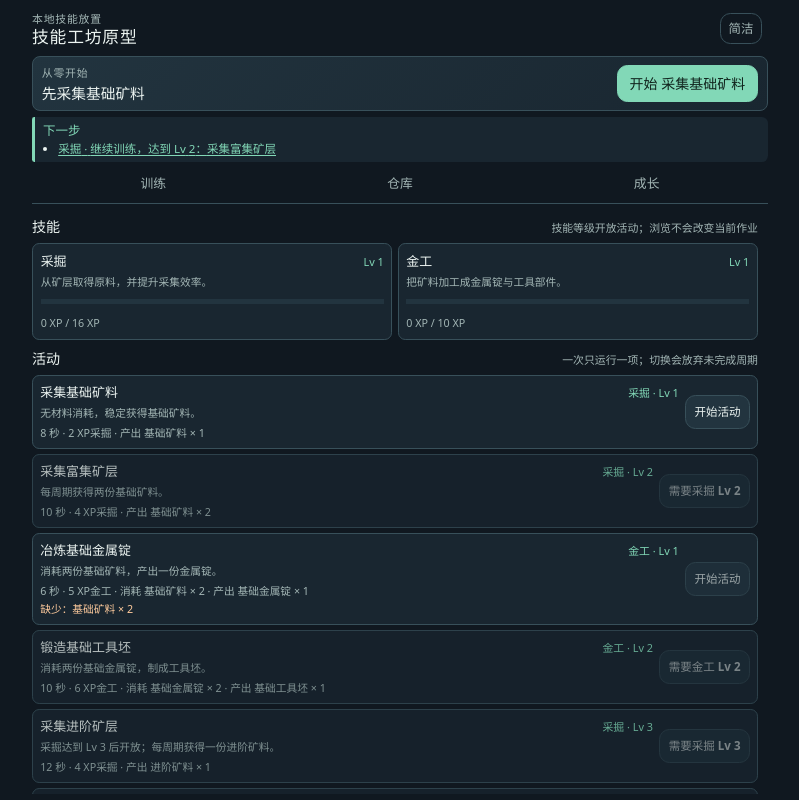
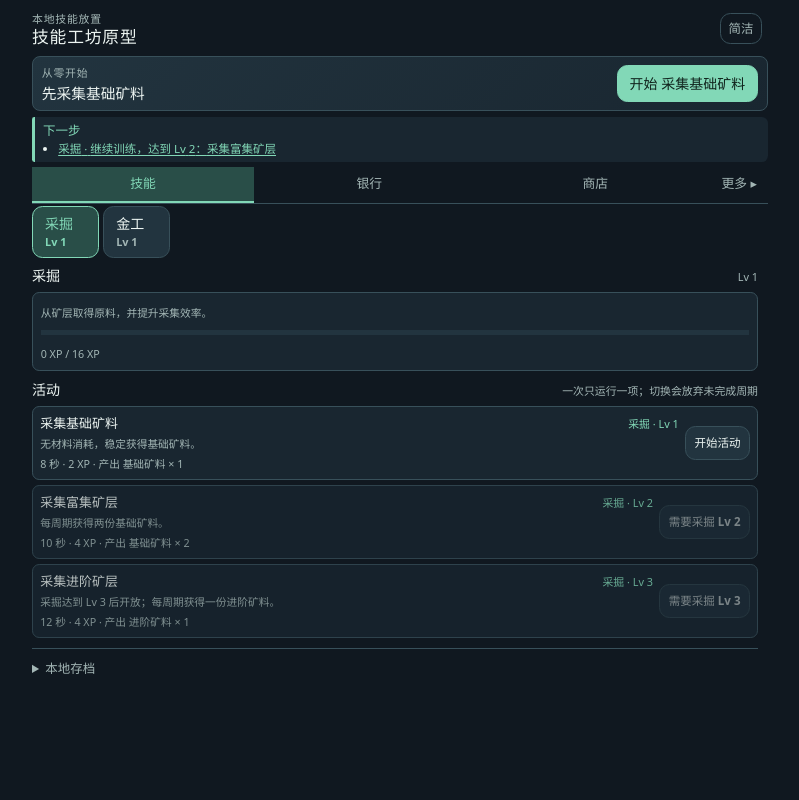
Before and after one commit to xuxiaoyu233/game, a React (Vite) app: page / in a window 1280 px wide. Shown: the whole page, without its empty margins (240-1039 px from the left). Built offline with nearby package versions, Linux system fonts and the light colour scheme.

Commit message:
feat: S2 批 melvor-ia 技能中心导航（技能页过滤、二级入口披露、跨技能锚点修复）

```diff
--- a/src/app/SkillPrototypeApp.tsx
+++ b/src/app/SkillPrototypeApp.tsx
@@ -8,19 +8,19 @@ import {
   type MouseEvent,
 } from 'react';
 import type { PrototypeRuntime, SkillPrototypeV1Package } from './skill-prototype-types';
-import type { SkillLoopCommand } from '../domain/skill-loop/types';
+import type { SkillLoopCommand, SkillLoopId } from '../domain/skill-loop/types';
 import type { WindowPort } from '../platform/ports';
 import { readPreferences, writePreferences } from './preferences';
 import { ACTION_ERRORS } from './action-errors';
-import { PROTOTYPE_TABS, tabForAnchor, type PrototypeTabId } from './shell/tabs';
+import { NAV_TABS, tabForAnchor, type PrototypeTabId } from './shell/tabs';
 import { BankPage } from './shell/BankPage';
 import { CurrentActivityBar } from './shell/CurrentActivityBar';
-import { GrowthPage } from './shell/GrowthPage';
 import { NextStepPanel } from './shell/NextStepPanel';
 import { ReturnReportPanel } from './shell/ReturnReportPanel';
 import { SaveMenu } from './shell/SaveMenu';
-import { SkillMenu } from './shell/SkillMenu';
+import { SkillMenu, SkillStrip } from './shell/SkillMenu';
 import { SkillPage } from './shell/SkillPage';
+import { ShopPage } from './shell/ShopPage';
 import { WindowActions } from './shell/WindowActions';
 import './skill-prototype.css';
 
@@ -42,15 +42,19 @@ export function SkillPrototypeApp({ runtime, content, windowPort }: SkillPrototy
   const [notice, setNotice] = useState<string | null>(null);
   const [busy, setBusy] = useState(false);
   const [pinned, setPinned] = useState(false);
-  const [activeTab, setActiveTab] = useState<PrototypeTabId>('training');
+  const [activeTab, setActiveTab] = useState<PrototypeTabId>('skill');
   const [anchorVersion, setAnchorVersion] = useState(0);
   const tabPanelRef = useRef<HTMLDivElement | null>(null);
   const tabButtonRefs = useRef<(HTMLButtonElement | null)[]>([]);
+  const pendingTabFocusRef = useRef<number | null>(null);
   const pendingAnchorId = useRef<string | null>(null);
   const [preferences, setPreferences] = useState(() =>
     readPreferences(content.theme.id, PREFERENCES_KEY),
   );
   const { definition, theme } = content;
+  const [activeSkillId, setActiveSkillId] = useState<SkillLoopId>(
+    () => definition.skills[0]?.id ?? 'mining',
+  );
   const colors = theme.colors;
   const style = {
     '--background': colors.background,
@@ -121,6 +125,13 @@ export function SkillPrototypeApp({ runtime, content, windowPort }: SkillPrototy
     panel.scrollTop = 0;
   }, [activeTab, anchorVersion]);
 
+  useEffect(() => {
+    const index = pendingTabFocusRef.current;
+    if (index === null) return;
+    pendingTabFocusRef.current = null;
+    tabButtonRefs.current[index]?.focus();
+  }, [activeTab]);
+
   function operate(operation: () => Promise<unknown>, success?: string): void {
     setBusy(true);
     setNotice(null);
@@ -147,9 +158,24 @@ export function SkillPrototypeApp({ runtime, content, windowPort }: SkillPrototy
   }
 
   function navigateToAnchor(targetId: string): void {
+    const skillId = skillForAnchor(targetId);
+    if (skillId !== null) setActiveSkillId(skillId);
     pendingAnchorId.current = targetId;
     setActiveTab(tabForAnchor(targetId));
     setAnchorVersion((version) => version + 1);
+  }
+
+  /** 技能页只渲染当前选中技能的内容，跨技能锚点在跳转前必须先把所属技能选中。 */
+  function skillForAnchor(anchorId: string): SkillLoopId | null {
+    if (anchorId.startsWith('skill-progress-')) {
+      const candidate = anchorId.slice('skill-progress-'.length);
+      return definition.skills.some((skill) => skill.id === candidate) ? candidate : null;
+    }
+    if (anchorId.startsWith('activity-')) {
+      const candidate = anchorId.slice('activity-'.length);
+      return definition.activities.find((activity) => activity.id === candidate)?.skillId ?? null;
+    }
+    return null;
   }
 
   function handleAnchorClick(event: MouseEvent<HTMLAnchorElement>, targetId: string): void {
@@ -158,14 +184,14 @@ export function SkillPrototypeApp({ runtime, content, windowPort }: SkillPrototy
   }
 
   function focusTab(index: number): void {
-    const tab = PROTOTYPE_TABS[index];
+    const tab = NAV_TABS[index];
     if (tab === undefined) return;
+    pendingTabFocusRef.current = index;
     setActiveTab(tab.id);
-    tabButtonRefs.current[index]?.focus();
   }
 
   function handleTabKeyDown(event: KeyboardEvent<HTMLButtonElement>, index: number): void {
-    const lastIndex = PROTOTYPE_TABS.length - 1;
+    const lastIndex = NAV_TABS.length - 1;
     if (event.key === 'ArrowRight') focusTab(index === lastIndex ? 0 : index + 1);
     else if (event.key === 'ArrowLeft') focusTab(index === 0 ? lastIndex : index - 1);
     else if (event.key === 'Home') focusTab(0);
@@ -263,6 +289,18 @@ export function SkillPrototypeApp({ runtime, content, windowPort }: SkillPrototy
         onKeyDown={handleTabKeyDown}
       />
 
+      {activeTab === 'skill' && (
+        <SkillStrip
+          skills={definition.skills.map((skill) => ({
+            id: skill.id,
+            level: summary.skills[skill.id]?.level ?? 1,
+          }))}
+          activeSkillId={activeSkillId}
+          theme={theme}
+          onSelectSkill={setActiveSkillId}
+        />
+      )}
+
       <div
         className="skill-prototype-tab-panel"
         id="skill-prototype-tab-panel"
@@ -271,7 +309,7 @@ export function SkillPrototypeApp({ runtime, content, windowPort }: SkillPrototy
         data-testid="tab-panel"
         ref={tabPanelRef}
       >
-        {activeTab === 'training' && (
+        {activeTab === 'skill' && (
           <>
             {returnReport !== null && (
               <ReturnReportPanel
@@ -291,6 +329,7 @@ export function SkillPrototypeApp({ runtime, content, windowPort }: SkillPrototy
               state={state}
               summary={summary}
               current={current}
+              activeSkillId={activeSkillId}
               busy={busy}
               actionFor={actionFor}
               onDispatch={dispatch}
@@ -298,12 +337,12 @@ export function SkillPrototypeApp({ runtime, content, windowPort }: SkillPrototy
           </>
         )}
 
-        {activeTab === 'warehouse' && (
+        {activeTab === 'bank' && (
           <BankPage content={content} theme={theme} state={state} summary={summary} />
         )}
 
-        {activeTab === 'growth' && (
-          <GrowthPage
+        {activeTab === 'shop' && (
+          <ShopPage
             content={content}
             theme={theme}
             state={state}
@@ -314,6 +353,21 @@ export function SkillPrototypeApp({ runtime, content, windowPort }: SkillPrototy
           />
         )}
 
+        {(activeTab === 'equipment' || activeTab === 'mastery') && (
+          <section
+            className="skill-prototype-section"
+            aria-label={activeTab === 'equipment' ? '装备' : '熟练'}
+          >
+            <div className="skill-prototype-section-heading">
+              <h2>{activeTab === 'equipment' ? '装备' : '熟练'}</h2>
+              <span>尚未接入</span>
+            </div>
+            <p className="skill-prototype-route-note" data-testid={`placeholder-${activeTab}`}>
+              该页面为前端骨架占位：交互外壳已就位，游戏内容与规则尚未接入，也不写入存档。
+            </p>
+          </section>
+        )}
+
         <SaveMenu runtime={runtime} busy={busy} ready={ready} operate={operate} />
       </div>
     </main>
--- a/src/app/shell/SkillMenu.tsx
+++ b/src/app/shell/SkillMenu.tsx
@@ -1,5 +1,7 @@
-import type { KeyboardEvent, MutableRefObject } from 'react';
-import { PROTOTYPE_TABS, type PrototypeTabId } from './tabs';
+import { useState, type KeyboardEvent, type MutableRefObject } from 'react';
+import type { SkillLoopId } from '../../domain/skill-loop/types';
+import type { SkillLoopTheme } from '../../themes/skill-prototype-v1';
+import { PROTOTYPE_TABS, SECONDARY_TABS, type PrototypeTabId } from './tabs';
 
 interface SkillMenuProps {
   readonly activeTab: PrototypeTabId;
@@ -9,19 +11,41 @@ interface SkillMenuProps {
 }
 
 /**
- * 主导航条。当前形态是三页签（训练/仓库/成长），骨架批次 `melvor-ia` 会改为
- * “技能 · 银行 · 商店 · 装备 · 熟练”的技能中心导航，此组件负责承载该变化。
+ * 主导航条（Melvor 左菜单的压缩形态）：一级入口 + 「更多」披露的二级入口。
+ * 360 宽放不下全部入口，二级入口默认收起；「更多」只负责展开/收起，
+ * 展开本身不切换页面，收起时若正停在二级入口则回到技能页（选中项必须可见）。
+ * 「更多」是披露按钮而非页签，放在 tablist 之外以保持 ARIA 结构有效。
  */
 
+const PRIMARY_ENTRIES = PROTOTYPE_TABS.map((tab, index) => ({ ...tab, index }));
+const SECONDARY_ENTRIES = SECONDARY_TABS.map((tab, index) => ({
+  ...tab,
+  index: PRIMARY_ENTRIES.length + index,
+}));
+
 export function SkillMenu({ activeTab, tabButtonRefs, onSelect, onKeyDown }: SkillMenuProps) {
+  const [disclosureOpen, setDisclosureOpen] = useState(false);
+  const secondaryActive = SECONDARY_TABS.some((tab) => tab.id === activeTab);
+  const showSecondary = disclosureOpen || secondaryActive;
+
+  function toggleSecondary(): void {
+    if (showSecondary) {
+      setDisclosureOpen(false);
+      if (secondaryActive) onSelect(PROTOTYPE_TABS[0].id);
+      return;
+    }
+    setDisclosureOpen(true);
+  }
+
   return (
+    <div className="skill-prototype-tabs">
       <div
-      className="skill-prototype-tabs"
+        className="skill-prototype-tablist"
         role="tablist"
         aria-label="游戏页面"
         data-testid="tab-list"
       >
-      {PROTOTYPE_TABS.map((tab, index) => {
+        {PRIMARY_ENTRIES.map((tab) => {
           const selected = activeTab === tab.id;
           return (
             <button
@@ -35,15 +59,89 @@ export function SkillMenu({ activeTab, tabButtonRefs, onSelect, onKeyDown }: Ski
               tabIndex={selected ? 0 : -1}
               data-testid={`tab-${tab.id}`}
               ref={(element) => {
-              tabButtonRefs.current[index] = element;
+                tabButtonRefs.current[tab.index] = element;
               }}
               onClick={() => onSelect(tab.id)}
-            onKeyDown={(event) => onKeyDown(event, index)}
+              onKeyDown={(event) => onKeyDown(event, tab.index)}
+            >
+              {tab.label}
+            </button>
+          );
+        })}
+        {showSecondary && (
+          <div
+            className="skill-prototype-secondary-tabs"
+            id="skill-prototype-secondary-tabs"
+            role="presentation"
+          >
+            {SECONDARY_ENTRIES.map((tab) => {
+              const selected = activeTab === tab.id;
+              return (
+                <button
+                  className="skill-prototype-tab"
+                  type="button"
+                  key={tab.id}
+                  id={`prototype-tab-${tab.id}`}
+                  role="tab"
+                  aria-selected={selected}
+                  aria-controls="skill-prototype-tab-panel"
+                  tabIndex={selected ? 0 : -1}
+                  data-testid={`tab-${tab.id}`}
+                  ref={(element) => {
+                    tabButtonRefs.current[tab.index] = element;
+                  }}
+                  onClick={() => onSelect(tab.id)}
+                  onKeyDown={(event) => onKeyDown(event, tab.index)}
                 >
                   {tab.label}
                 </button>
               );
             })}
           </div>
+        )}
+      </div>
+      <button
+        className="skill-prototype-tab skill-prototype-tab-more"
+        type="button"
+        aria-expanded={showSecondary}
+        aria-controls={showSecondary ? 'skill-prototype-secondary-tabs' : undefined}
+        data-testid="tab-more"
+        onClick={toggleSecondary}
+      >
+        更多{showSecondary ? ' ▾' : ' ▸'}
+      </button>
+    </div>
   );
 }
+
+interface SkillStripProps {
+  readonly skills: readonly { readonly id: SkillLoopId; readonly level: number }[];
+  readonly activeSkillId: SkillLoopId;
+  readonly theme: SkillLoopTheme;
+  readonly onSelectSkill: (skillId: SkillLoopId) => void;
+}
+
+/** 技能滑动条：Melvor 左菜单技能列表的压缩形态，当前技能高亮。 */
+
+export function SkillStrip({ skills, activeSkillId, theme, onSelectSkill }: SkillStripProps) {
+  return (
+    <div className="skill-prototype-skill-strip" data-testid="skill-strip">
+      {skills.map((skill) => {
+        const active = skill.id === activeSkillId;
+        return (
+          <button
+            className="skill-prototype-skill-chip"
+            type="button"
+            key={skill.id}
+            aria-pressed={active}
+            data-testid={`skill-chip-${skill.id}`}
+            onClick={() => onSelectSkill(skill.id)}
+          >
+            <span>{theme.skillCopy[skill.id]?.label ?? skill.id}</span>
+            <small>Lv {skill.level}</small>
+          </button>
+        );
+      })}
+    </div>
+  );
+}
--- a/src/app/shell/SkillPage.tsx
+++ b/src/app/shell/SkillPage.tsx
@@ -1,11 +1,12 @@
 import type {
   CurrentActivity,
   SkillLoopCommand,
+  SkillLoopId,
   SkillLoopState,
+  SkillLoopSummary,
 } from '../../domain/skill-loop/types';
 import type { SkillLoopTheme } from '../../themes/skill-prototype-v1';
 import type { SkillPrototypeV1Package } from '../skill-prototype-types';
-import type { SkillLoopSummary } from '../../domain/skill-loop/types';
 import { formatCount, formatSeconds } from '../format';
 import { getRecipeInputs, missingMaterials } from '../skill-derivations';
 
@@ -15,12 +16,16 @@ interface SkillPageProps {
   readonly state: SkillLoopState;
   readonly summary: SkillLoopSummary;
   readonly current: CurrentActivity | null;
+  readonly activeSkillId: SkillLoopId;
   readonly busy: boolean;
   readonly actionFor: (activityId: string) => SkillLoopCommand;
   readonly onDispatch: (command: SkillLoopCommand) => void;
 }
 
-/** 训练页：技能等级卡与活动列表。骨架批次会把活动按技能分组，形态改为 Melvor 式技能页。 */
+/**
+ * 技能页（Melvor 技能页的压缩形态）：顶部该技能经验条 + 该技能的动作瓦片。
+ * 只显示当前选中技能的内容，切换技能由 `SkillStrip` 完成。
+ */
 
 export function SkillPage({
   content,
@@ -28,48 +33,40 @@ export function SkillPage({
   state,
   summary,
   current,
+  activeSkillId,
   busy,
   actionFor,
   onDispatch,
 }: SkillPageProps) {
   const { definition } = content;
+  const progress = summary.skills[activeSkillId];
+  const copy = theme.skillCopy[activeSkillId];
+  const activities = definition.activities.filter((activity) => activity.skillId === activeSkillId);
+
+  const threshold = progress?.xpForNextLevel ?? null;
+  const progressMax = threshold ?? progress?.xpCeiling ?? Math.max(progress?.xp ?? 0, 1);
+  const progressValue =
+    threshold !== null && progress !== undefined
+      ? Math.min(progress.xp, threshold)
+      : progress?.xpCeiling !== null && progress !== undefined
+        ? Math.min(progress.xp, progress.xpCeiling)
+        : 1;
+
   return (
     <>
+      {progress !== undefined && copy !== undefined && (
         <section className="skill-prototype-section" aria-labelledby="skill-progress-title">
           <div className="skill-prototype-section-heading">
-          <h2 id="skill-progress-title">技能</h2>
-          <span>技能等级开放活动；浏览不会改变当前作业</span>
+            <h2 id="skill-progress-title">{copy.label}</h2>
+            <span>Lv {progress.level}</span>
           </div>
-        <div className="skill-prototype-skill-grid">
-          {definition.skills.map((skill) => {
-            const progress = summary.skills[skill.id];
-            const copy = theme.skillCopy[skill.id];
-            if (progress === undefined || copy === undefined) return null;
-            const threshold = progress.xpForNextLevel;
-            const progressMax = threshold ?? progress.xpCeiling ?? Math.max(progress.xp, 1);
-            const progressValue =
-              threshold !== null
-                ? Math.min(progress.xp, threshold)
-                : progress.xpCeiling !== null
-                  ? Math.min(progress.xp, progress.xpCeiling)
-                  : 1;
-            return (
           <article
             className="skill-prototype-skill"
-                id={`skill-progress-${skill.id}`}
-                data-testid={`skill-progress-${skill.id}`}
-                key={skill.id}
+            id={`skill-progress-${activeSkillId}`}
+            data-testid={`skill-progress-${activeSkillId}`}
           >
-                <div className="skill-prototype-skill-heading">
-                  <h3>{copy.label}</h3>
-                  <span>Lv {progress.level}</span>
-                </div>
             <p>{copy.description}</p>
-                <progress
-                  max={progressMax}
-                  value={progressValue}
-                  aria-label={`${copy.label}经验`}
-                />
+            <progress max={progressMax} value={progressValue} aria-label={`${copy.label}经验`} />
             <small>
               {formatCount(progress.xp)} XP
               {threshold === null
@@ -78,10 +75,8 @@ export function SkillPage({
               {progress.atPrototypeCap && ' · 已达当前原型经验上限'}
             </small>
           </article>
-            );
-          })}
-        </div>
         </section>
+      )}
 
       <section className="skill-prototype-section" aria-labelledby="activity-list-title">
         <div className="skill-prototype-section-heading">
@@ -89,20 +84,18 @@ export function SkillPage({
           <span>一次只运行一项；切换会放弃未完成周期</span>
         </div>
         <div className="skill-prototype-activity-list">
-          {definition.activities.map((activity) => {
+          {activities.map((activity) => {
             const active = current?.activityId === activity.id;
             const unlocked = summary.availableActivityIds.includes(activity.id);
             const requirements = getRecipeInputs(activity.id, content);
             const missing = missingMaterials(state.inventory, requirements, theme);
-            const skill = summary.skills[activity.skillId];
-            const skillCopy = theme.skillCopy[activity.skillId];
             const itemOutputs =
               activity.kind === 'gather'
                 ? activity.outputs
                 : (definition.recipes.find((recipe) => recipe.id === activity.recipeId)?.outputs ??
                   []);
             const actionLabel = !unlocked
-              ? `需要${skillCopy?.label ?? activity.skillId} Lv ${activity.requiredLevel}`
+              ? `需要${copy?.label ?? activity.skillId} Lv ${activity.requiredLevel}`
               : active
                 ? current?.status === 'running'
                   ? '正在运行'
@@ -120,13 +113,12 @@ export function SkillPage({
                   <div className="skill-prototype-activity-title">
                     <h3>{theme.activityCopy[activity.id]?.label ?? activity.id}</h3>
                     <span>
-                      {skillCopy?.label ?? activity.skillId} · Lv {activity.requiredLevel}
+                      {copy?.label ?? activity.skillId} · Lv {activity.requiredLevel}
                     </span>
                   </div>
                   <p>{theme.activityCopy[activity.id]?.description}</p>
                   <small>
                     {formatSeconds(activity.durationMs)} · {activity.xpPerCycle} XP
-                    {skillCopy?.label ?? activity.skillId}
                     {requirements.length > 0 &&
                       ` · 消耗 ${requirements.map((entry) => `${theme.itemCopy[entry.itemId]?.label} × ${entry.amount}`).join('、')}`}
                     {` · 产出 ${itemOutputs.map((entry) => `${theme.itemCopy[entry.itemId]?.label} × ${entry.amount}`).join('、')}`}
@@ -151,7 +143,7 @@ export function SkillPage({
                 >
                   {actionLabel}
                 </button>
-                {skill?.atPrototypeCap && unlocked && (
+                {progress?.atPrototypeCap && unlocked && (
                   <span className="skill-prototype-cap-tag">本原型最高等级</span>
                 )}
               </article>
--- a/src/app/shell/tabs.ts
+++ b/src/app/shell/tabs.ts
@@ -1,22 +1,32 @@
-/** 主导航页签与锚点定位的共享定义（app 层）。 */
+/** 主导航、二级入口与锚点定位的共享定义（app 层）。 */
 
 export const PROTOTYPE_TABS = [
-  { id: 'training', label: '训练' },
-  { id: 'warehouse', label: '仓库' },
-  { id: 'growth', label: '成长' },
+  { id: 'skill', label: '技能' },
+  { id: 'bank', label: '银行' },
+  { id: 'shop', label: '商店' },
 ] as const;
 
-export type PrototypeTabId = (typeof PROTOTYPE_TABS)[number]['id'];
+/** 二级入口：一级导航放不下的页面（骨架阶段为占位）。 */
+export const SECONDARY_TABS = [
+  { id: 'equipment', label: '装备' },
+  { id: 'mastery', label: '熟练' },
+] as const;
+
+export type PrototypeTabId =
+  (typeof PROTOTYPE_TABS)[number]['id'] | (typeof SECONDARY_TABS)[number]['id'];
+
+/** 主导航全部入口（一级 + 二级），方向键轮巡与 ref 索引共用此顺序。 */
+export const NAV_TABS = [...PROTOTYPE_TABS, ...SECONDARY_TABS] as const;
 
 // 锚点 id → 所在页签。集中登记，避免在各处用前缀判断散落推导；新增锚点类型必须在此登记。
 const ANCHOR_PREFIX_TABS: readonly (readonly [string, PrototypeTabId])[] = [
-  ['upgrade-', 'growth'],
-  ['activity-', 'training'],
-  ['skill-progress-', 'training'],
+  ['upgrade-', 'shop'],
+  ['activity-', 'skill'],
+  ['skill-progress-', 'skill'],
 ];
 
 const ANCHOR_EXACT_TABS: Readonly<Record<string, PrototypeTabId>> = {
-  'return-report': 'training',
+  'return-report': 'skill',
 };
 
 export function tabForAnchor(anchorId: string): PrototypeTabId {
@@ -25,5 +35,5 @@ export function tabForAnchor(anchorId: string): PrototypeTabId {
   for (const [prefix, tabId] of ANCHOR_PREFIX_TABS) {
     if (anchorId.startsWith(prefix)) return tabId;
   }
-  return 'training';
+  return 'skill';
 }
--- a/src/app/skill-prototype.css
+++ b/src/app/skill-prototype.css
@@ -316,15 +316,24 @@
 }
 
 .skill-prototype-tabs {
-  display: grid;
+  display: flex;
   flex: none;
-  grid-template-columns: repeat(3, minmax(0, 1fr));
+  flex-wrap: wrap;
+  align-items: stretch;
   gap: 0.25rem;
-  margin-bottom: 0.25rem;
+  margin-bottom: 0.1rem;
   border-bottom: 1px solid var(--border);
 }
 
+.skill-prototype-tablist {
+  display: flex;
+  flex: 1 1 auto;
+  flex-wrap: wrap;
+  gap: 0.25rem;
+}
+
 .skill-prototype .skill-prototype-tab {
+  flex: 1 1 auto;
   min-height: 2.25rem;
   border: 0;
   border-bottom: 2px solid transparent;
@@ -335,10 +344,63 @@
   font-size: 0.8rem;
 }
 
-.skill-prototype .skill-prototype-tab[aria-pressed='true'] {
+.skill-prototype .skill-prototype-tab[aria-selected='true'] {
   border-bottom-color: var(--accent);
   color: var(--accent);
   background: var(--accent-soft);
+}
+
+.skill-prototype .skill-prototype-tab-more {
+  flex: 0 0 auto;
+  min-width: 3.6rem;
+}
+
+.skill-prototype-secondary-tabs {
+  display: flex;
+  flex-wrap: wrap;
+  gap: 0.25rem;
+}
+
+.skill-prototype-skill-strip {
+  display: flex;
+  flex: none;
+  gap: 0.25rem;
+  margin-bottom: 0;
+  overflow-x: auto;
+  overscroll-behavior-x: contain;
+  scrollbar-width: thin;
+}
+
+.skill-prototype-skill-chip {
+  display: flex;
+  flex: 0 0 auto;
+  flex-direction: column;
+  align-items: flex-start;
+  gap: 0.02rem;
+  min-width: 4.2rem;
+  min-height: 1.7rem;
+  border: 1px solid var(--border);
+  border-radius: 0.45rem;
+  padding: 0.1rem 0.42rem;
+  color: var(--text);
+  background: var(--surface);
+  font-size: 0.75rem;
+  line-height: 1.1;
+}
+
+.skill-prototype-skill-chip small {
+  color: var(--muted);
+  font-size: 0.68rem;
+}
+
+.skill-prototype-skill-chip[aria-pressed='true'] {
+  border-color: var(--accent);
+  color: var(--accent);
+  background: var(--accent-soft);
+}
+
+.skill-prototype-skill-chip[aria-pressed='true'] small {
+  color: var(--accent);
 }
 
 .skill-prototype-return-shortcut {
@@ -368,12 +430,6 @@
   text-align: right;
 }
 
-.skill-prototype-skill-grid {
-  display: grid;
-  grid-template-columns: repeat(2, minmax(0, 1fr));
-  gap: 0.32rem;
-}
-
 .skill-prototype-skill,
 .skill-prototype-activity,
 .skill-prototype-upgrade {
@@ -383,7 +439,6 @@
   background: var(--surface);
 }
 
-.skill-prototype-skill-heading,
 .skill-prototype-activity-title {
   display: flex;
   align-items: baseline;
@@ -391,12 +446,10 @@
   gap: 0.3rem;
 }
 
-.skill-prototype-skill h3,
 .skill-prototype-activity h3 {
   font-size: 0.81rem;
 }
 
-.skill-prototype-skill-heading span,
 .skill-prototype-activity-title > span {
   color: var(--accent);
   font-size: 0.68rem;
```
Also changed, not shown: src/app/shell/ShopPage.tsx (renamed from src/app/shell/GrowthPage.tsx, +7 -4 lines), 2 other files (tests, documents, lock files or other folders). Lines whose indentation alone changed are shown as unchanged.
